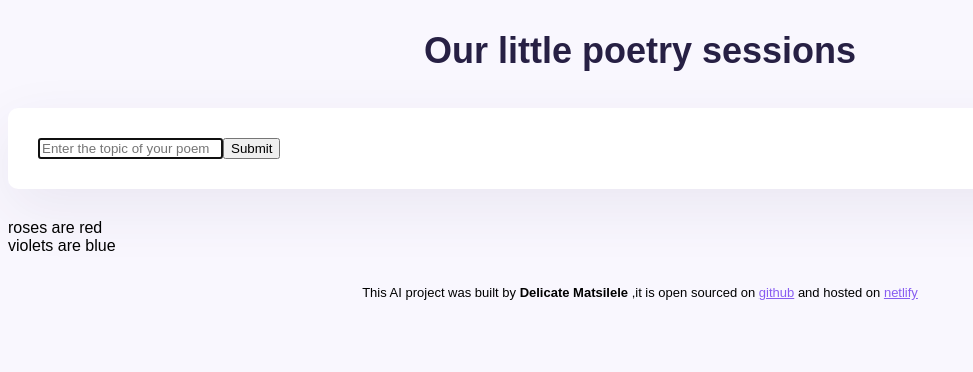
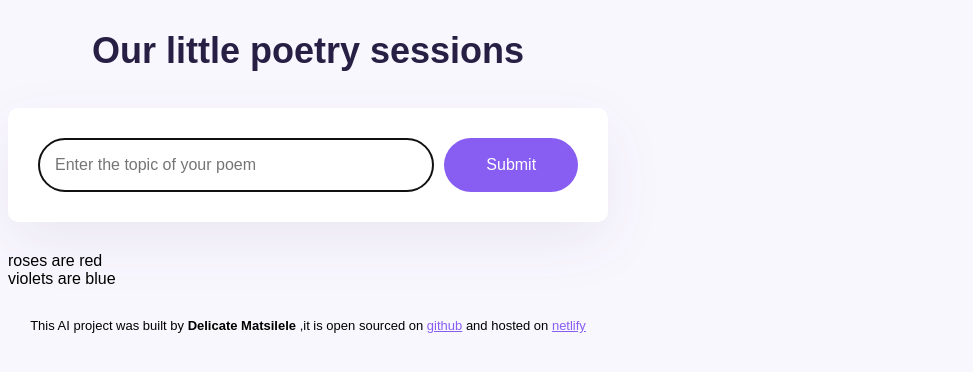
Before and after one commit to DelicateM/Poem-generator, a plain HTML site: page index.html in a window 1280 px wide. Shown: the whole page, without its empty margins (0-973 px from the left). Drawn offline with Linux system fonts and the light colour scheme.

Commit message:
Added classes to my html

```diff
--- a/index.html
+++ b/index.html
@@ -7,6 +7,7 @@
     <link rel="stylesheet" href="css/style.css" />
   </head>
   <body>
+    <div class="container">
       <header><h1>Our little poetry sessions</h1></header>
       <main>
         <form>
@@ -16,10 +17,11 @@
             autofocus
             required
             autocomplete="off"
+            class="instructions"
           />
-        <input type="submit" />
+          <input type="submit" class="submit-button" />
         </form>
-      <div>
+        <div class="poem">
           roses are red
           <br />
           violets are blue
@@ -35,5 +37,6 @@
         <a href="https://poems-with-ai.netlify.app/" target="_blank">netlify</a>
       </footer>
       <script src="javascript.js/index.js"></script>
+    </div>
   </body>
 </html>
```
Lines whose indentation alone changed are shown as unchanged.
